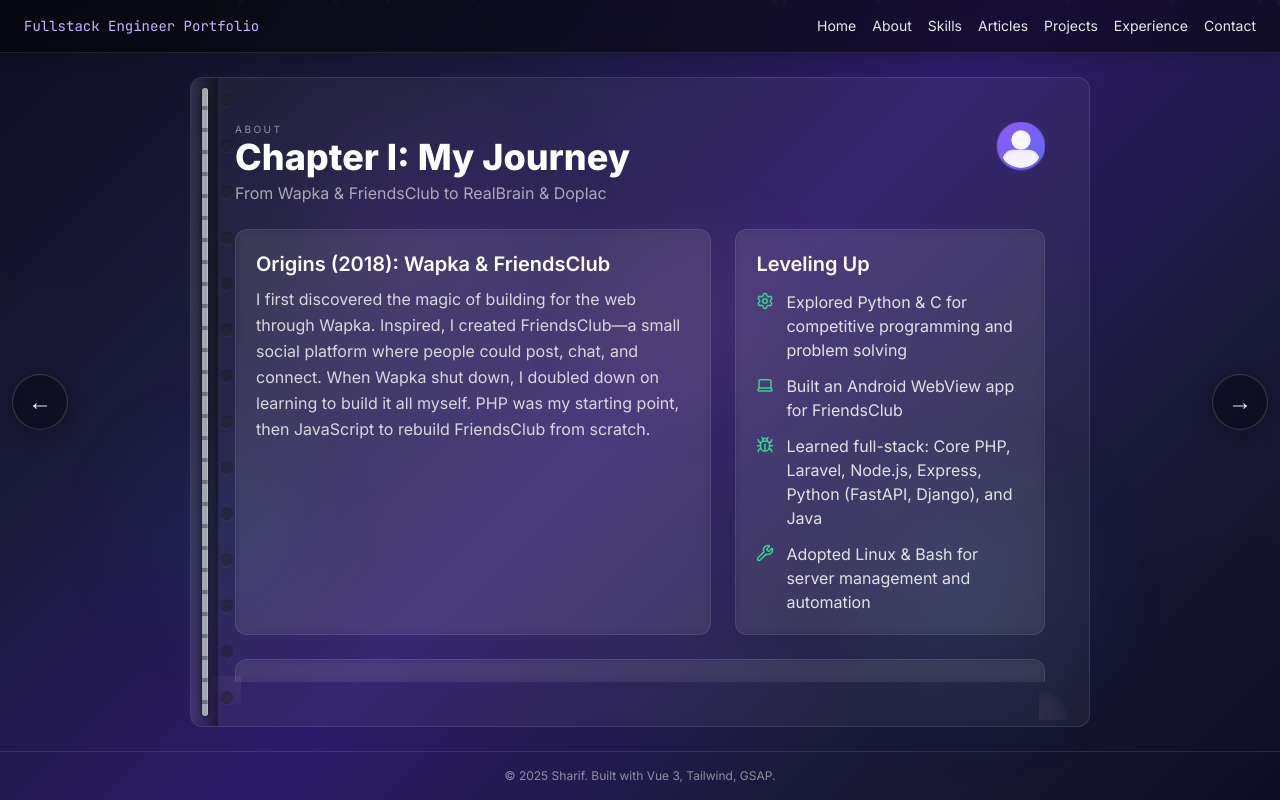
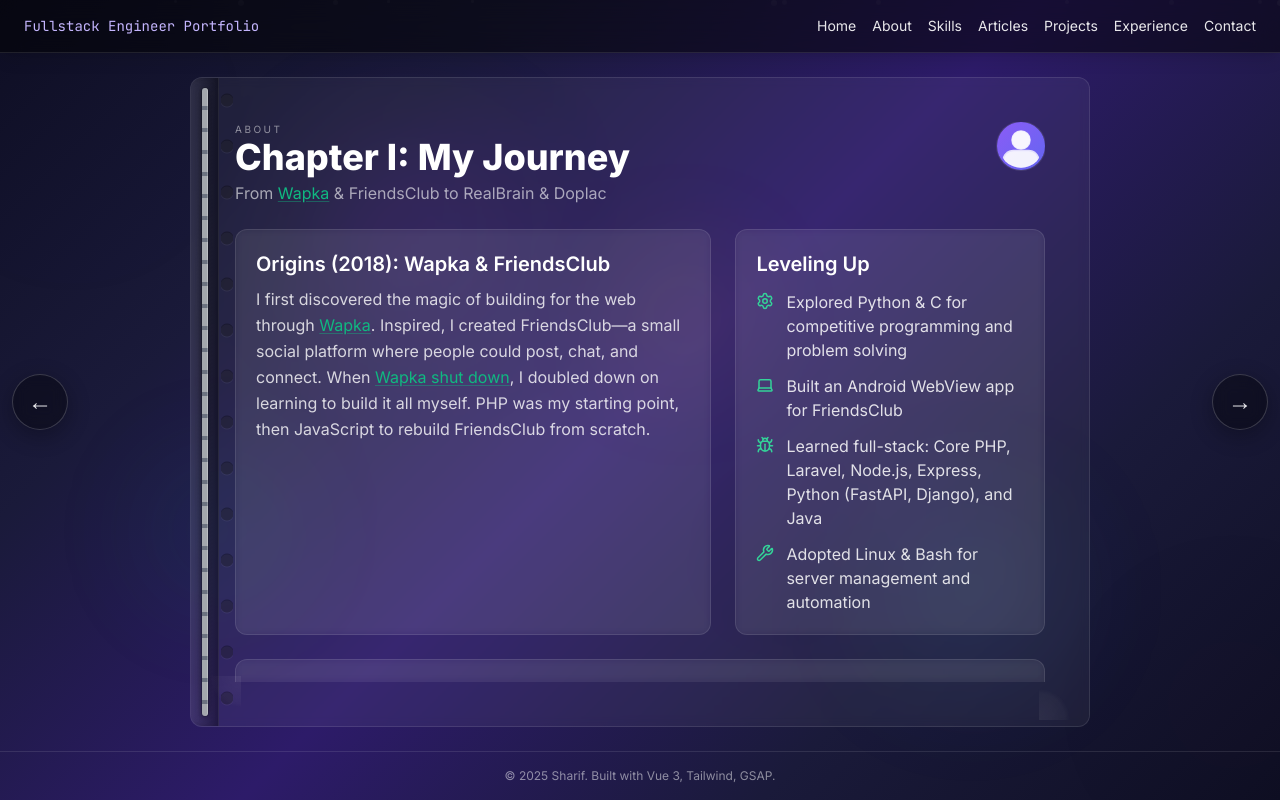
Before and after one commit to developersharif/me, a Vue app: page / in a window 1280 px wide. Both pictures are taken after a click on the button "Next page". Built offline with nearby package versions, Linux system fonts and the light colour scheme.

Commit message:
feat: Enhance AboutPage with HTML content support and link styles

```diff
--- a/src/data/portfolio.json
+++ b/src/data/portfolio.json
@@ -22,12 +22,12 @@
   "about": {
     "header": {
       "title": "Chapter I: My Journey",
-      "subtitle": "From Wapka & FriendsClub to RealBrain & Doplac"
+      "subtitle": "From <a href='https://web.archive.org/web/20180224111700/http://www.wapka.mobi/wap/en/index/PHPSESSID/770236a84fcc103ffd38076c61539286' target='_blank'>Wapka</a> & FriendsClub to RealBrain & Doplac"
     },
     "sections": [
       {
         "title": "Origins (2018): Wapka & FriendsClub",
-        "body": "I first discovered the magic of building for the web through Wapka. Inspired, I created FriendsClub—a small social platform where people could post, chat, and connect. When Wapka shut down, I doubled down on learning to build it all myself. PHP was my starting point, then JavaScript to rebuild FriendsClub from scratch."
+        "body": "I first discovered the magic of building for the web through <a href='https://web.archive.org/web/20081225005834/http://www.wapka.mobi/wapka_index.html' target='_blank'>Wapka</a>. Inspired, I created FriendsClub—a small social platform where people could post, chat, and connect. When <a href='https://web.archive.org/web/20190121055018/http://wapka.mobi/' target='_blank'>Wapka shut down</a>, I doubled down on learning to build it all myself. PHP was my starting point, then JavaScript to rebuild FriendsClub from scratch."
       },
       {
         "title": "Leveling Up",
--- a/src/pages/AboutPage.vue
+++ b/src/pages/AboutPage.vue
@@ -5,7 +5,7 @@
       <div>
         <p class="text-[10px] uppercase tracking-[0.25em] text-white/50">About</p>
         <h2 class="text-3xl md:text-4xl font-bold text-white">{{ data.header.title }}</h2>
-        <p class="text-white/60 mt-1 text-sm md:text-base">{{ data.header.subtitle }}</p>
+        <p class="text-white/60 mt-1 text-sm md:text-base" v-html="data.header.subtitle"></p>
       </div>
       <img src="/avatar.svg" alt="Avatar" class="hidden sm:block w-12 h-12 rounded-full ring-1 ring-white/10" />
     </header>
@@ -16,7 +16,7 @@
         <!-- Summary -->
         <article v-if="data.sections[0]" class="lg:col-span-3 bg-white/5 backdrop-blur-sm border border-white/10 rounded-xl p-5">
           <h3 class="text-lg md:text-xl font-semibold text-white mb-2">{{ data.sections[0].title }}</h3>
-          <p class="text-white/80 leading-relaxed">{{ data.sections[0].body }}</p>
+          <p class="text-white/80 leading-relaxed" v-html="data.sections[0].body"></p>
         </article>
 
         <!-- Highlights -->
@@ -125,4 +125,30 @@ const yearsExp = (() => {
 .overflow-y-auto::-webkit-scrollbar-thumb:hover {
   background: rgba(147, 51, 234, 0.7);
 }
+
+/* Link styles for HTML content */
+:deep(a) {
+  color: #10b981; /* emerald-500 */
+  text-decoration: underline;
+  text-decoration-color: rgba(16, 185, 129, 0.4);
+  text-underline-offset: 2px;
+  transition: all 0.2s ease;
+}
+
+:deep(a:hover) {
+  color: #06d6a0; /* brighter emerald */
+  text-decoration-color: rgba(16, 185, 129, 0.8);
+  text-shadow: 0 0 8px rgba(16, 185, 129, 0.3);
+}
+
+:deep(a:visited) {
+  color: #8b5cf6; /* purple-500 */
+  text-decoration-color: rgba(139, 92, 246, 0.4);
+}
+
+:deep(a:visited:hover) {
+  color: #a78bfa; /* purple-400 */
+  text-decoration-color: rgba(139, 92, 246, 0.8);
+  text-shadow: 0 0 8px rgba(139, 92, 246, 0.3);
+}
 </style>
```
